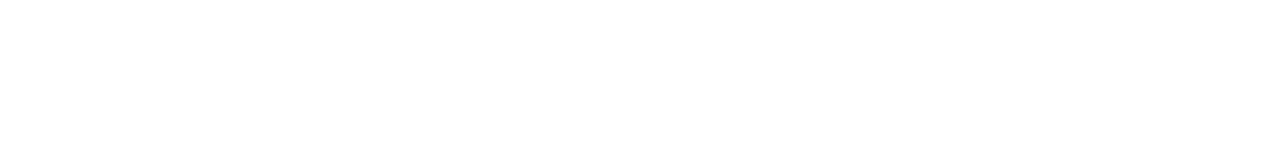
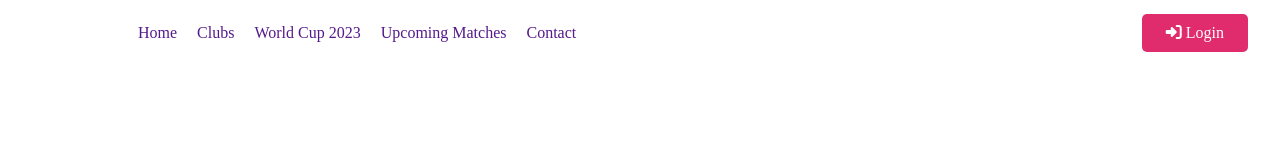
Before and after one commit to mdnajmul/responsive-football, a plain HTML site: page index.html in a window 1280 px wide. Drawn offline with Linux system fonts and the light colour scheme.

Commit message:
nav menu section done

```diff
--- a/index.html
+++ b/index.html
@@ -13,6 +13,28 @@
     <link rel="stylesheet" href="styles/style.css">
 </head>
 <body>
+    <!-- header section start -->
+    <header>
+        <!-- navigation start -->
+            <nav>
+                <section class="nav-menu">
+                    <ul>
+                        <li><a href="">Home</a></li>
+                        <li><a href="">Clubs</a></li>
+                        <li><a href="">World Cup 2023</a></li>
+                        <li><a href="">Upcoming Matches</a></li>
+                        <li><a href="">Contact</a></li>
+                    </ul>
+                    <div class="login-btn">
+                        <a href=""><i class="fas fa-sign-in-alt"></i> Login</a>
+                    </div>
+                </section>
+                <section class="banner-section">
 
+                </section>
+            </nav>
+        <!-- navigation end -->
+    </header>
+    <!-- header section end -->
 </body>
 </html>
--- a/styles/style.css
+++ b/styles/style.css
@@ -0,0 +1,36 @@
+/* header nav menu style */
+
+.nav-menu {
+    display: flex;
+    justify-content: space-between;
+    align-items: center;
+    width: 1160px;
+    margin-left: 80px;
+    margin-right: ;
+}
+
+ul {
+    display: flex;
+    flex-direction: row;
+}
+
+ul li {
+    list-style: none;
+    margin: 0 10px;
+}
+
+ul li a {
+    text-decoration: none;
+    /* color: white; */
+}
+
+.login-btn {
+    background-color: #E02C6D;
+    padding: 10px 24px;
+    border-radius: 5px;
+}
+
+.login-btn a {
+    text-decoration: none;
+    color: white;
+}
```
